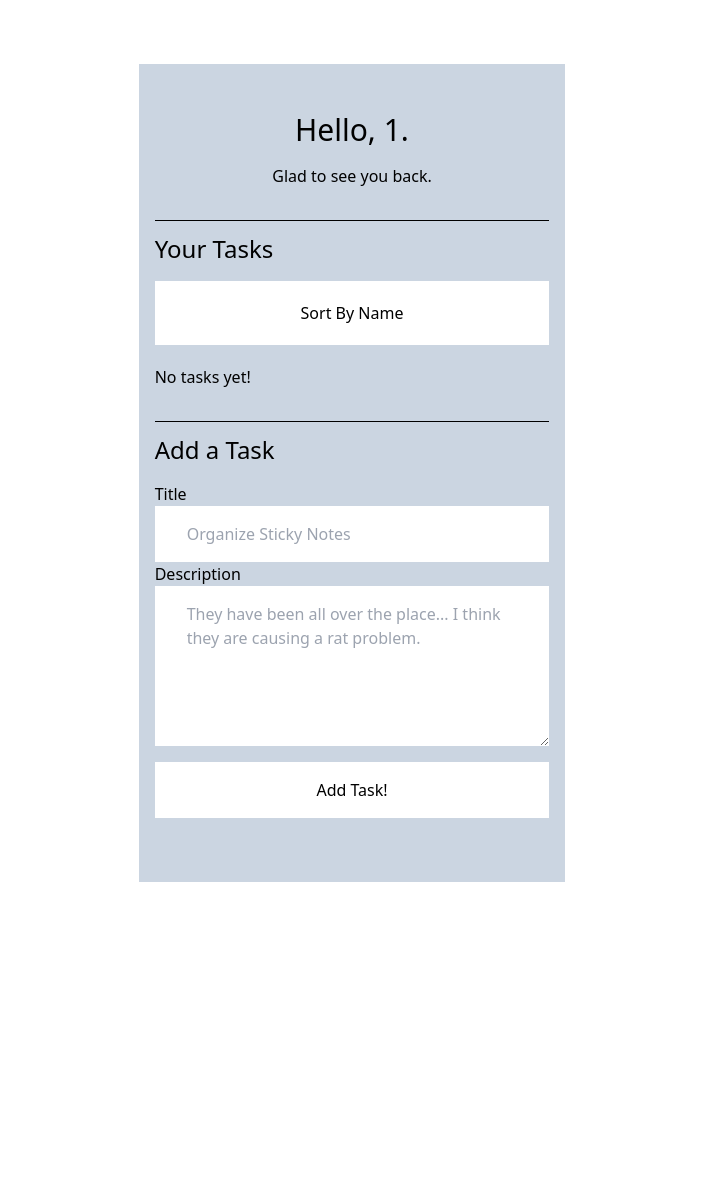
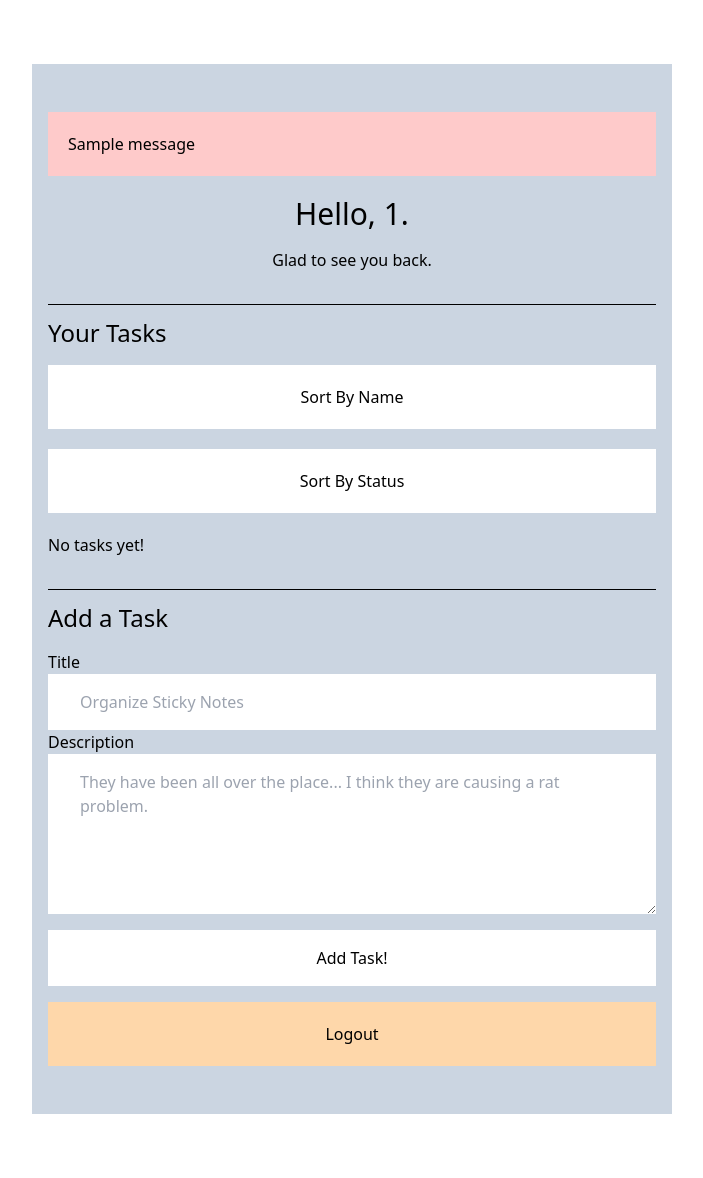
Before and after one commit to matthewMcWilliams/AgendaApp, a Flask app: page /dashboard in a window 1280 px wide. Shown: the whole page, without its empty margins (288-991 px from the left). Before the commit the page ends 882 px from the top, so only its background shows below. Run offline with Flask 3, Linux system fonts and the light colour scheme; the visitor is signed in with stand-in values (Sample User, id 1); one stand-in notice (Sample message) is shown.

Commit message:
Flash messages

```diff
--- a/app.py
+++ b/app.py
@@ -1,5 +1,7 @@
 from flask import Flask, render_template, request, redirect, url_for, flash
 from flask_login import UserMixin, LoginManager, login_user, logout_user, login_required, current_user
+
+from flask_sqlalchemy import SQLAlchemy
 
 app = Flask(__name__)
 app.secret_key = 'supersecretkey123'
@@ -93,8 +95,13 @@ def add_task():
     task_title = request.form['title']
     task_description = request.form['description']
 
-    new_task = Task(id=len(tasks[user_id]), title=task_title, description=task_description)
-    tasks[user_id].append(new_task)
+    if len(task_title) > 0:
+        new_task = Task(id=len(tasks[user_id]), title=task_title, description=task_description)
+        tasks[user_id].append(new_task)
+
+        flash('Task created successfully!', 'success')
+    else:
+        flash('Error: Task title is required.', 'error')
 
     return redirect(url_for('dashboard'))
 
@@ -102,12 +109,12 @@ def add_task():
 @app.route('/edit_task', methods=['POST'])
 @login_required
 def edit_task():
-    user_id = request.form['user_id']
-    task_id = int(request.form['task_id'])
+    user_id = current_user.id
+    task_idx = int(request.form['task_idx'])
     task_title = request.form['title']
     task_description = request.form['description']
 
-    task = tasks[user_id][task_id]
+    task = tasks[user_id][task_idx]
 
     task.title = task_title
     task.description = task_description
@@ -118,10 +125,10 @@ def edit_task():
 @app.route('/remove_task', methods=['POST'])
 @login_required
 def remove_task():
-    user_id = request.form['user_id']
-    task_id = int(request.form['task_id'])
+    user_id = current_user.id
+    task_idx = int(request.form['task_idx'])
 
-    (tasks[user_id]).pop(task_id)
+    (tasks[user_id]).pop(task_idx)
 
     return redirect(url_for('dashboard'))
 
@@ -132,7 +139,8 @@ def mark_completed():
     user_id = current_user.id
     task_id = int(request.form['task_id'])
 
-    tasks[user_id][task_id].completed = not tasks[user_id][task_id].completed
+    task = next(x for x in tasks[user_id] if x.id == task_id)
+    task.completed = not task.completed
 
     return redirect(url_for('dashboard'))
 
@@ -140,8 +148,11 @@ def mark_completed():
 @login_required
 def sort():
     user_id = current_user.id
-    if request.form['discriminator'] == 'name':
+    discriminator = request.form['discriminator']
+    if discriminator == 'name':
         key= (lambda x: x.title)
+    elif discriminator == 'completion':
+        key= (lambda x: x.completed)
     tasks[user_id].sort(key=key)
     return redirect(url_for('dashboard'))
 
--- a/static/scripts/dashboard.js
+++ b/static/scripts/dashboard.js
@@ -1,5 +1,5 @@
 editForm = document.getElementById("taskEditor")
-formTaskID = document.getElementsByName('task_id')[0]
+formTaskID = document.getElementsByName('task_idx')[0]
 taskUl = document.getElementById("taskList")
 
 function editTask(taskName)
--- a/static/styles/output.css
+++ b/static/styles/output.css
@@ -618,6 +618,18 @@ video {
   margin-bottom: 1.25rem;
 }
 
+.mb-16 {
+  margin-bottom: 4rem;
+}
+
+.mb-20 {
+  margin-bottom: 5rem;
+}
+
+.block {
+  display: block;
+}
+
 .inline {
   display: inline;
 }
@@ -644,6 +656,18 @@ video {
 
 .w-full {
   width: 100%;
+}
+
+.w-1\/2 {
+  width: 50%;
+}
+
+.w-52 {
+  width: 13rem;
+}
+
+.w-96 {
+  width: 24rem;
 }
 
 .grid-cols-3 {
@@ -674,6 +698,10 @@ video {
   gap: 1.25rem;
 }
 
+.self-center {
+  align-self: center;
+}
+
 .border-black {
   --tw-border-opacity: 1;
   border-color: rgb(0 0 0 / var(--tw-border-opacity));
@@ -692,6 +720,26 @@ video {
 .bg-white {
   --tw-bg-opacity: 1;
   background-color: rgb(255 255 255 / var(--tw-bg-opacity));
+}
+
+.bg-red-400 {
+  --tw-bg-opacity: 1;
+  background-color: rgb(248 113 113 / var(--tw-bg-opacity));
+}
+
+.bg-red-200 {
+  --tw-bg-opacity: 1;
+  background-color: rgb(254 202 202 / var(--tw-bg-opacity));
+}
+
+.bg-purple-300 {
+  --tw-bg-opacity: 1;
+  background-color: rgb(216 180 254 / var(--tw-bg-opacity));
+}
+
+.bg-orange-200 {
+  --tw-bg-opacity: 1;
+  background-color: rgb(254 215 170 / var(--tw-bg-opacity));
 }
 
 .p-5 {
--- a/templates/dashboard.html
+++ b/templates/dashboard.html
@@ -7,16 +7,26 @@
     <title>Task Manager App | Dashboard</title>
 </head>
 <body>
-    <div class="my-16 mx-auto w-1/3 py-12 px-4 flex flex-col gap-6items-center bg-slate-300">
+    <div class="my-16 mx-auto w-1/2 py-12 px-4 flex flex-col gap-6items-center bg-slate-300">
+
+        {% with messages = get_flashed_messages(with_categories=true) %}
+            {% if messages %}
+                <ul class='bg-red-200 p-5 mb-5'>
+                {% for category, message in messages %}
+                    <li class="{{ category }}">{{ message }}</li>
+                {% endfor %}
+                </ul>
+            {% endif %}
+        {% endwith %}
 
         <form id='taskEditor' action="/edit_task" method="POST" class="bg-orange-300 hidden flex-col items-stretch px-5 py-10 mb-10">
             <h2 class="text-2xl mb-4">Task Editor</h2>
-            <input type="hidden" name="task_id" value="{{ current_user.id }}">
+            <input type="hidden" name="task_idx" value="-1">
             <p>Title</p>
             <input type="text" name='title' placeholder="Organize Sticky Notes" class="py-4 px-8">
             <p>Description</p>
             <textarea name='description' placeholder='They have been all over the place... I think they are causing a rat problem.' class="h-40 py-4 px-8"></textarea>
-            <button type="submit" formaction='/edit_task', class="bg-white py-4 mt-4">Edit</button>
+            <button type="submit" formaction='/edit_task', class="bg-white py-4 mt-4">Update</button>
             <button type="submit" formaction='/remove_task', class="bg-white py-4 my-4">Remove</button>
             <button></button>
         </form>
@@ -30,6 +40,10 @@
             <form class="inline" action="/sort" method="post">
                 <input type="hidden" name="discriminator" value="name">
                 <button class='bg-white p-5 mb-5 w-full no-underline' type='submit'>Sort By Name</button>
+            </form>
+            <form class="inline" action="/sort" method="post">
+                <input type="hidden" name="discriminator" value="completion">
+                <button class='bg-white p-5 mb-5 w-full no-underline' type='submit'>Sort By Status</button>
             </form>
             <ul id="taskList">
                 {% for task in tasks %}
@@ -73,7 +87,10 @@
             </form>
         </div>
 
+        <a href="/logout" class="bg-orange-200 w-full p-5 text-center">Logout</a>
+
     </div>
+
 
     <script src="{{ url_for('static',filename='scripts/dashboard.js') }}"></script>
 </body>
--- a/templates/home.html
+++ b/templates/home.html
@@ -7,7 +7,9 @@
     <title>Task Manager App | Home</title>
 </head>
 <body>
+
     <h1 class="text-5xl text-center mt-10 mb-32">Welcome to the task manager app!</h1>
-    <p class="text-center">This is the home page, by the way.</p>
+    <p class="text-center mb-20">This is the home page, by the way.</p>
+    <a href="/login" class="bg-orange-200 p-5 w-96 block text-center mx-auto">Login</a>
 </body>
 </html>
```
Also changed, not shown: templates/login.html (+10 -0 lines).
